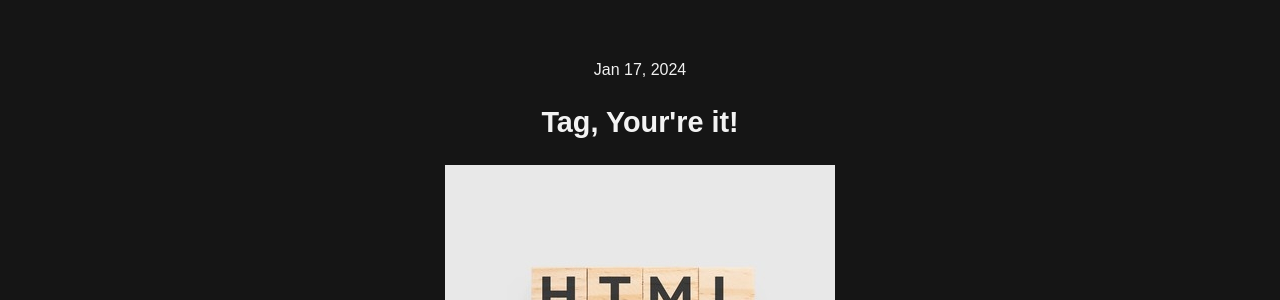
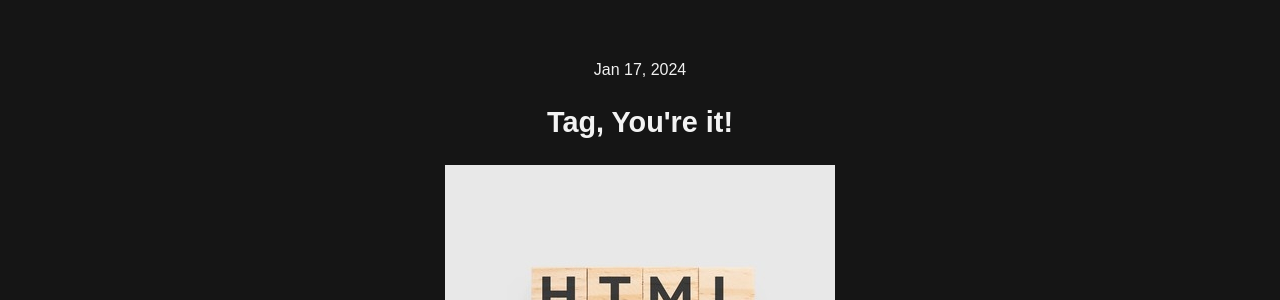
Before and after one commit to myuxjourney/myuxjourney.github.io, a Jekyll site: the page built from _posts/2024-01-17-Tag-You're-It.html, in a window 1280 px wide and 900 px high. Shown: the part 164-464 px from the top of the window. Built offline with Jekyll 4.4.1, drawn with Linux system fonts in a browser that asks for light colours; nearby versions of some CDN libraries.

Commit message:
blog title fixes

```diff
--- a/_posts/2024-01-17-Tag-You're-It.html
+++ b/_posts/2024-01-17-Tag-You're-It.html
@@ -1,12 +1,12 @@
 ---
 layout: post
-title:  Tag, Your're it!
+title:  Tag, You're it!
 date:   2024-01-17 11:00:59 -0500
 categories: jekyll update
 ---
 
 <div style="text-align: center;">
-<h2>Tag, Your're it!</h2>
+<h2>Tag, You're it!</h2>
 </div>
 
 <div style="text-align: center"><img src="/images/Blog Images/htmlimage.jpg"></div>
```
